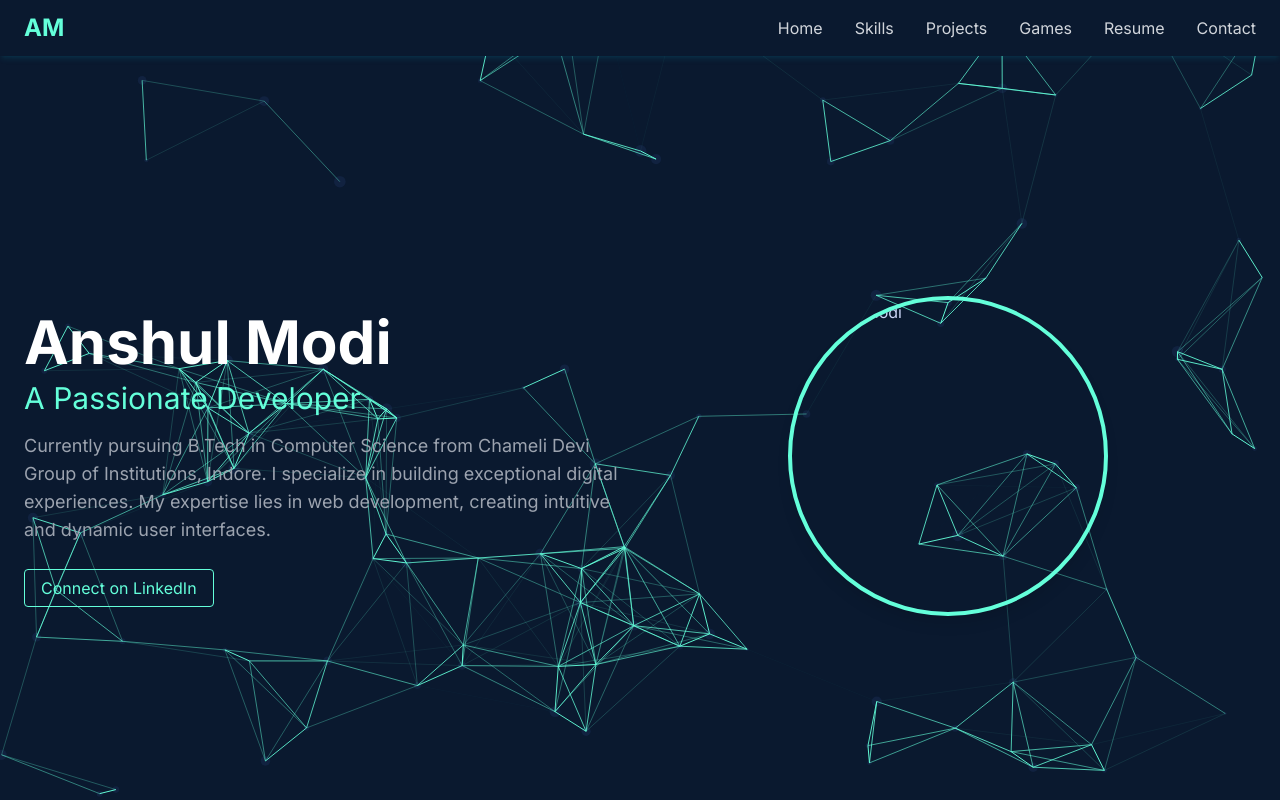
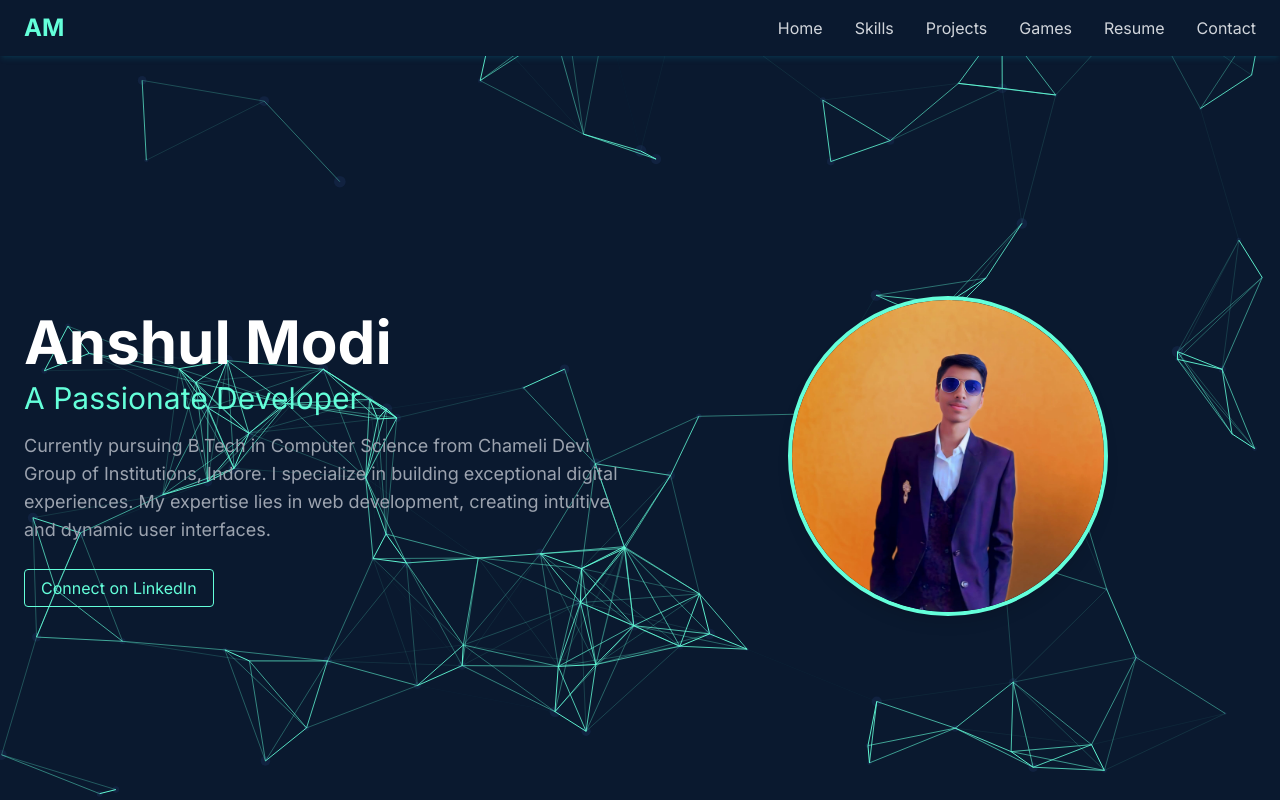
Before and after one commit to Anshul-modii/Personal-portfolio-, a plain HTML site: page index.html in a window 1280 px wide. Shown: the top 800 px of the page. Drawn offline with nearby package versions, Linux system fonts and the light colour scheme; files whose address does not match are found by name.

Commit message:
Update index.html

```diff
--- a/index.html
+++ b/index.html
@@ -57,7 +57,7 @@
                 </div>
                 <div class="md:w-1/2 mt-8 md:mt-0 flex justify-center">
                     <!-- Profile photo linked from Google Drive -->
-                    <img src="/images/WhatsApp Image 2025-08-17 at 16.00.28_879d8ee0.jpg" alt="Anshul Modi" class="rounded-full border-4 border-[#64ffda] shadow-lg w-80 h-80 object-cover">
+                    <img src="/images/https://github.com/Anshul-modii/Personal-portfolio-/blob/main/WhatsApp%20Image%202025-08-17%20at%2016.00.28_879d8ee0.jpg?raw=true" alt="Anshul Modi" class="rounded-full border-4 border-[#64ffda] shadow-lg w-80 h-80 object-cover">
                 </div>
             </div>
         </section>
```
